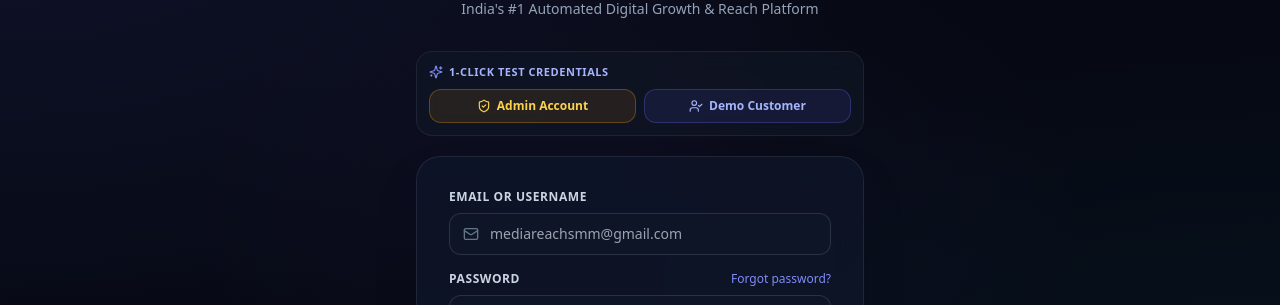
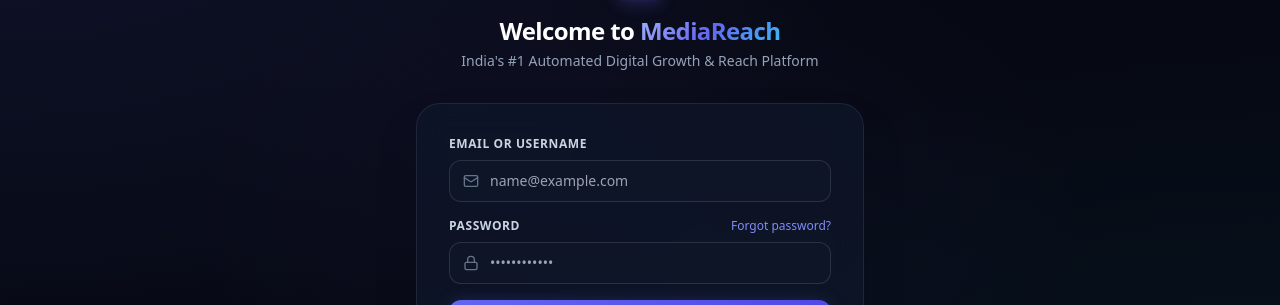
Before and after one commit to webinotechnologies-dev/mediareach-smm-panel, a Next.js app: page /login in a window 1280 px wide. Shown: the part 189-494 px from the top of the page. Built offline with nearby package versions, Linux system fonts and the light colour scheme; no server answers.

Commit message:
fix: remove demo credentials buttons and sanitize login page for production customers

```diff
--- a/src/app/login/page.tsx
+++ b/src/app/login/page.tsx
@@ -3,7 +3,7 @@
 import { useState } from "react";
 import Link from "next/link";
 import { useRouter } from "next/navigation";
-import { ShieldCheck, UserCheck, Lock, Mail, ArrowRight, Sparkles } from "lucide-react";
+import { Lock, Mail, ArrowRight } from "lucide-react";
 import BrandLogo from "@/components/BrandLogo";
 
 export default function LoginPage() {
@@ -27,10 +27,12 @@
 
       const data = await res.json();
       if (!res.ok) {
-        throw new Error(data.error || "Login failed");
+        throw new Error(data.error || "Invalid username or password");
       }
 
-      if (data.user.role === "ADMIN") {
+      const isPublic = typeof window !== "undefined" && window.location.hostname.includes("mediareachdigital.com");
+
+      if (data.user.role === "ADMIN" && !isPublic) {
         router.push("/admin/dashboard");
       } else {
         router.push("/new-order");
@@ -40,16 +42,6 @@
       setError(err.message);
     } finally {
       setLoading(false);
-    }
-  };
-
-  const fillQuickDemo = (role: "ADMIN" | "USER") => {
-    if (role === "ADMIN") {
-      setIdentifier("mediareachsmm@gmail.com");
-      setPassword("admin12345password");
-    } else {
-      setIdentifier("demo@smmpanel.com");
-      setPassword("demo12345password");
     }
   };
 
@@ -65,32 +57,6 @@
           <p className="text-sm text-slate-400 mt-1">
             India's #1 Automated Digital Growth & Reach Platform
           </p>
-        </div>
-
-        {/* Quick Demo Fill Buttons (For instant testing) */}
-        <div className="glass-card p-3 rounded-2xl mb-5 border-indigo-500/30 bg-indigo-950/20">
-          <div className="text-[11px] font-bold uppercase tracking-wider text-indigo-300 mb-2 flex items-center gap-1.5">
-            <Sparkles className="w-3.5 h-3.5 text-indigo-400" />
-            <span>1-Click Test Credentials</span>
-          </div>
-          <div className="grid grid-cols-2 gap-2">
-            <button
-              type="button"
-              onClick={() => fillQuickDemo("ADMIN")}
-              className="flex items-center justify-center gap-1.5 px-3 py-2 rounded-xl bg-amber-500/10 hover:bg-amber-500/20 border border-amber-500/30 text-amber-300 text-xs font-semibold transition-all"
-            >
-              <ShieldCheck className="w-3.5 h-3.5" />
-              <span>Admin Account</span>
-            </button>
-            <button
-              type="button"
-              onClick={() => fillQuickDemo("USER")}
-              className="flex items-center justify-center gap-1.5 px-3 py-2 rounded-xl bg-indigo-500/10 hover:bg-indigo-500/20 border border-indigo-500/30 text-indigo-300 text-xs font-semibold transition-all"
-            >
-              <UserCheck className="w-3.5 h-3.5" />
-              <span>Demo Customer</span>
-            </button>
-          </div>
         </div>
 
         {/* Login Form */}
@@ -113,7 +79,7 @@
                   required
                   value={identifier}
                   onChange={(e) => setIdentifier(e.target.value)}
-                  placeholder="mediareachsmm@gmail.com"
+                  placeholder="name@example.com"
                   className="w-full glass-input pl-10 pr-4 py-2.5 rounded-xl text-sm"
                 />
               </div>
```
